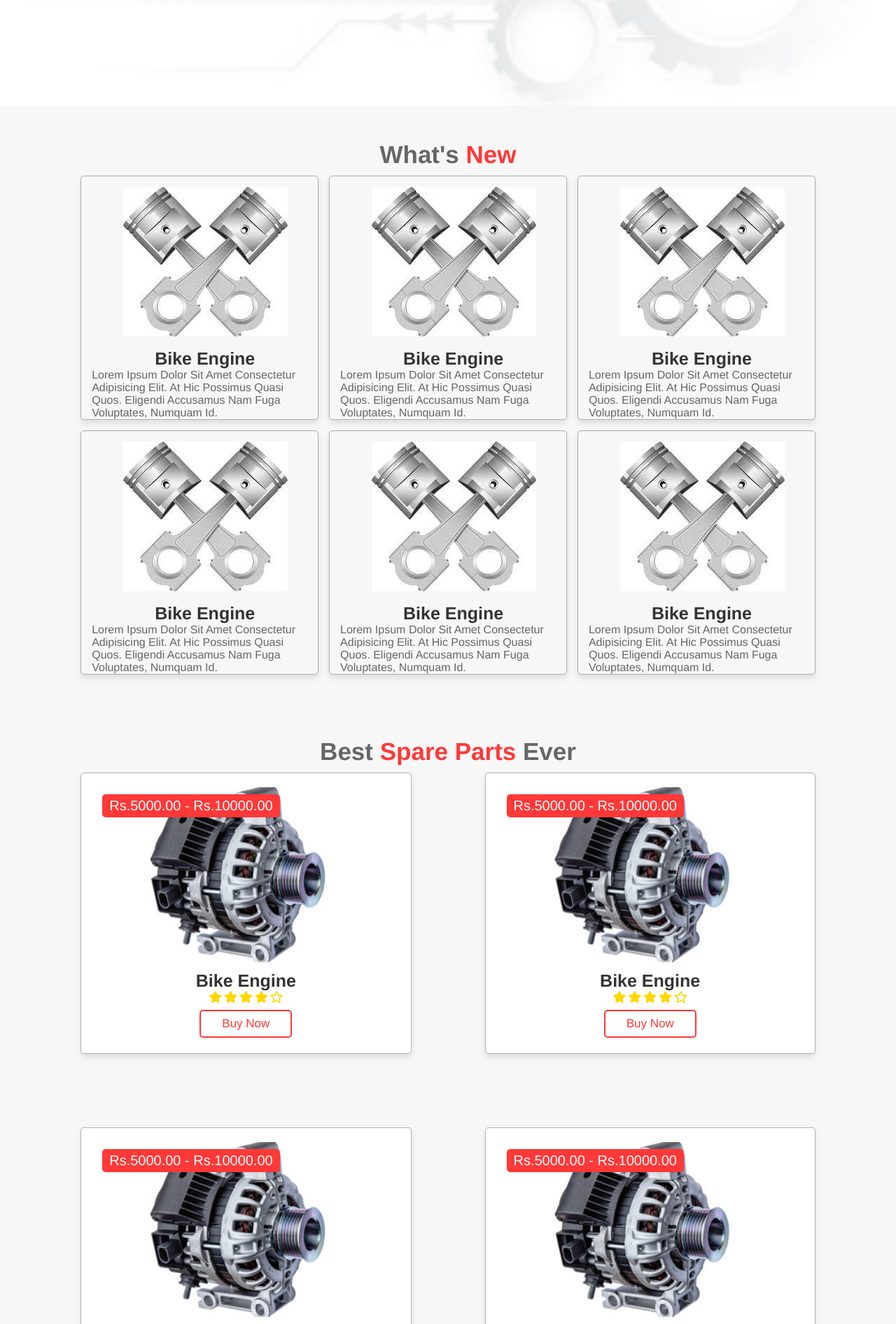
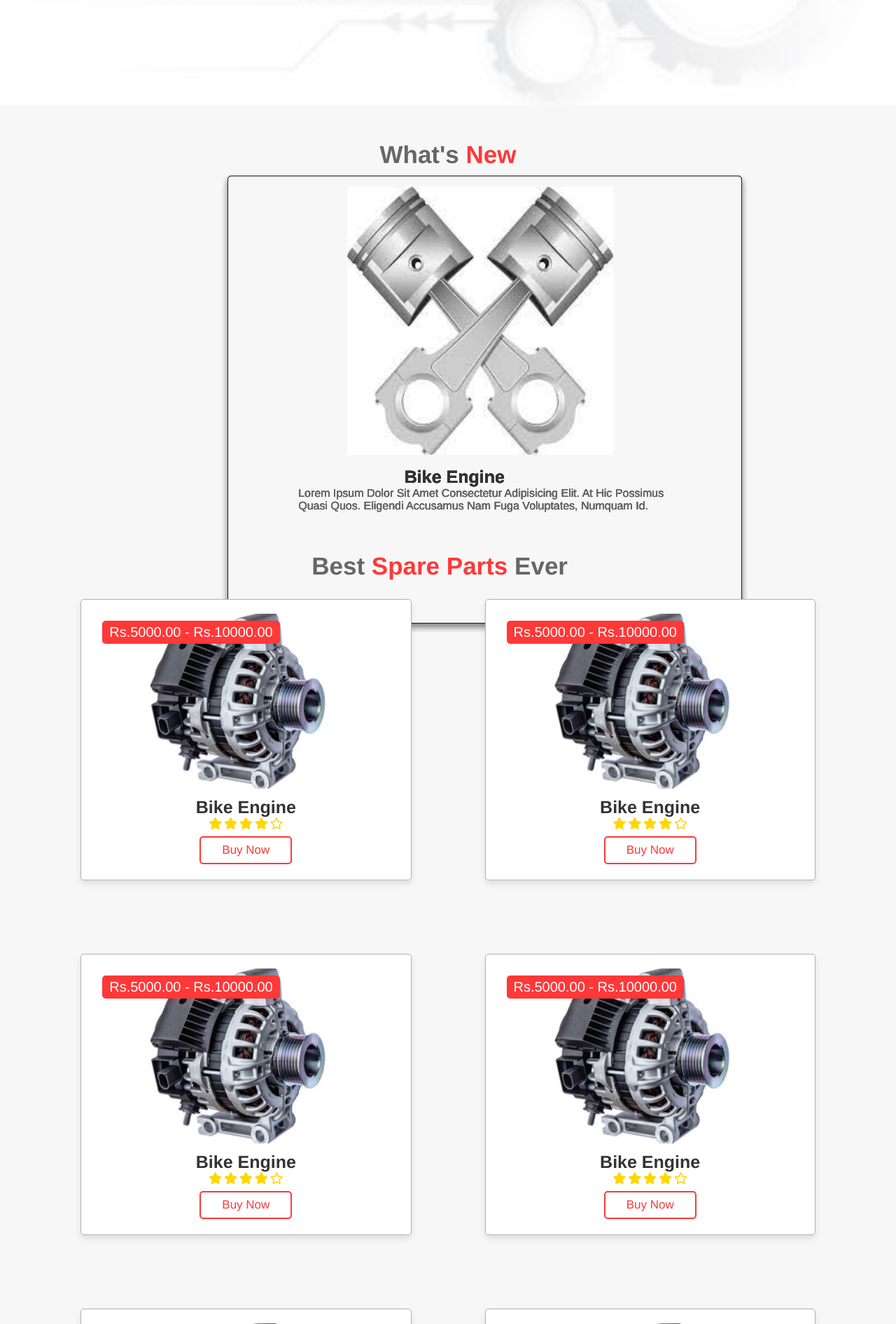
Before and after one commit to Dileeban1108/MOTOR-SPARE-PARTS-FULL-STACK-WEBSITE-created-using-HTML-CSS-and-JAVASCRIPT_Individual_Project, a PHP site: page / in a window 1280 px wide; the page is wider, and only the part inside the window is pictured. Shown: the part 649-2541 px from the top of that part at 70% size. Run offline with PHP 8.4, Linux system fonts and the light colour scheme.

Commit message:
want to change 'what's new'

```diff
--- a/style.css
+++ b/style.css
@@ -198,15 +198,36 @@ header .navbar a:hover{
     }
 
 }
+
+#pre{
+    position: absolute;
+    margin-top: 17%;
+    font-size: 30px;
+     cursor: pointer;
+}
+#next{
+    position: absolute;
+    margin-top: 17%;
+    font-size: 30px;
+     margin-left: 80%;
+     cursor: pointer;
+}
+
 .speaciality .box-container{
-    display: flex;
-    flex-wrap: wrap;
-    gap: 1.5rem;
+   /* display: flex;
+   overflow-x: auto; */
+   position: relative;
+   top: 10%;
+  /* overflow: hidden; */
 }
 
 .speaciality .box-container .box{
-    flex: 1 1 30rem;
-    position: relative;
+    flex: 1 1 80%;
+    width: 60vw;
+    height: 80vh;
+    display: grid;
+    grid-template-columns: 1fr;
+    /* position: relative; */
     overflow: hidden;
     box-shadow: 0 .5rem 1rem rgba(0,0,0,.1);
     border: .1rem solid rgba(0,0,0,.3);
@@ -216,28 +237,52 @@ header .navbar a:hover{
     -moz-border-radius: .5rem;
     -ms-border-radius: .5rem;
     -o-border-radius: .5rem;
+    position: absolute;
+    top: 70%;
+    left: 0;
+    transform: translate(0,0%);
+    opacity: 0;
+    width: 70%;
+    animation: movesubtitle 3s linear forwards;
+}
+
+@keyframes movesubtitle{
+    0%{
+        left: 0;
+        opacity: 0;
+    }
+
+    100%{
+        left: 20%;
+        opacity: 1;
+    }
 }
 .speaciality .box-container .box .image{
+    position: absolute;
     height: 100%;
     width: 100%;
     object-fit: cover;
-    position: absolute;
-    top: -110%;
+    top: -100%;
     left: 0%;
 }
 .speaciality .box-container .box .content img{
     margin: 1.5rem 0;
     padding-left:6rem ;
+    margin-left: 15%;
+    height: 60%;
+    width: 60%;
+    position: relative;
 }
 .speaciality .box-container .box .content h3{
     font-size: 2.5rem;
     color: #333;
     padding-left:10.5rem;
+    margin-left: 20%;
 }
 .speaciality .box-container .box .content p{
     font-size: 1.6rem;
     color: #666;
-    padding: 0rem 1.5rem;
+    padding: 0rem 10rem;
 }
 .speaciality .box-container .box:hover .image{
     top: 0;
@@ -250,10 +295,18 @@ header .navbar a:hover{
     -o-transform: translateY(100%);
 }
 .popular .box-container{
+    margin-top: 50%;
     display: flex;
     flex-wrap: wrap;
     gap: 10.5rem;
+
 }
+
+  .popular .heading{
+   position: absolute;
+   margin-top: 35%;
+   margin-left: 25%;
+  }
 .popular .box-container .box{
     padding: 2rem;
     background: #fff;
```
